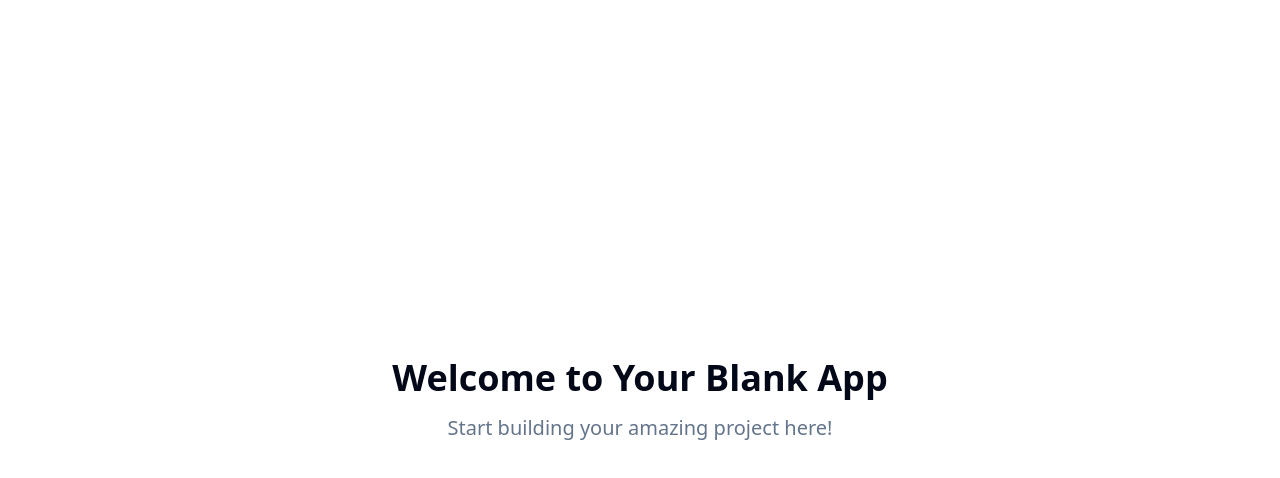
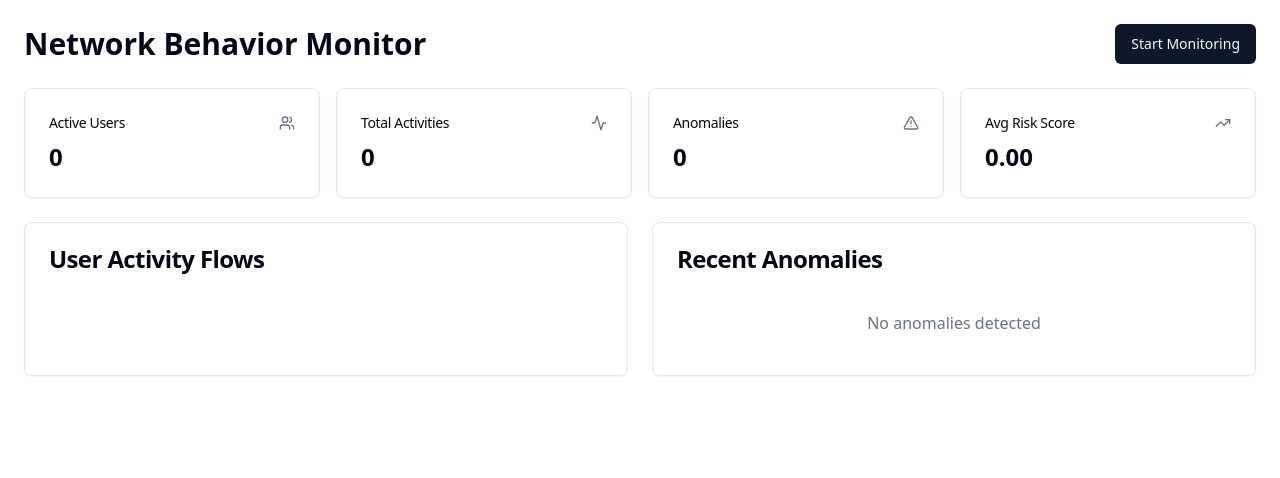
Before and after one commit to tongluocq/dynamic-keyframe-oracle, a React (Vite) app: page / in a window 1280 px wide. Shown: the top 478 px of the page. Built offline with nearby package versions, Linux system fonts and the light colour scheme.

Commit message:
Refactor: Implement initial agile development loop
Implement a simplified version of the system for initial feedback and iterative development. Focus on core functionality and easy-to-implement features.

```diff
--- /dev/null
+++ b/src/components/NetworkMonitor.tsx
@@ -0,0 +1,257 @@
+
+import React, { useState, useEffect } from 'react';
+import { Card, CardContent, CardHeader, CardTitle } from '@/components/ui/card';
+import { Badge } from '@/components/ui/badge';
+import { Button } from '@/components/ui/button';
+import { AlertTriangle, Activity, Users, TrendingUp } from 'lucide-react';
+
+interface NetworkPacket {
+  timestamp: string;
+  src_ip: string;
+  dst_ip: string;
+  dst_port: number;
+  protocol: string;
+  size: number;
+}
+
+interface UserFlow {
+  user_ip: string;
+  services: string[];
+  activity_count: number;
+  last_seen: string;
+  risk_score: number;
+}
+
+interface Anomaly {
+  user_ip: string;
+  type: string;
+  description: string;
+  severity: 'low' | 'medium' | 'high';
+  timestamp: string;
+}
+
+const NetworkMonitor = () => {
+  const [userFlows, setUserFlows] = useState<UserFlow[]>([]);
+  const [anomalies, setAnomalies] = useState<Anomaly[]>([]);
+  const [isMonitoring, setIsMonitoring] = useState(false);
+
+  // Simulate network data for demo
+  useEffect(() => {
+    if (isMonitoring) {
+      const interval = setInterval(() => {
+        // Simulate new network activity
+        const newFlow = generateSimulatedFlow();
+        const newAnomaly = checkForSimpleAnomalies(newFlow);
+
+        setUserFlows(prev => updateUserFlows(prev, newFlow));
+        if (newAnomaly) {
+          setAnomalies(prev => [newAnomaly, ...prev].slice(0, 10));
+        }
+      }, 2000);
+
+      return () => clearInterval(interval);
+    }
+  }, [isMonitoring]);
+
+  const generateSimulatedFlow = (): UserFlow => {
+    const users = ['192.168.1.100', '192.168.1.101', '192.168.1.102'];
+    const services = ['web_https', 'email', 'dns', 'ssh', 'ftp'];
+
+    return {
+      user_ip: users[Math.floor(Math.random() * users.length)],
+      services: [services[Math.floor(Math.random() * services.length)]],
+      activity_count: Math.floor(Math.random() * 50) + 1,
+      last_seen: new Date().toISOString(),
+      risk_score: Math.random()
+    };
+  };
+
+  const updateUserFlows = (prev: UserFlow[], newFlow: UserFlow): UserFlow[] => {
+    const existingIndex = prev.findIndex(f => f.user_ip === newFlow.user_ip);
+
+    if (existingIndex >= 0) {
+      const updated = [...prev];
+      updated[existingIndex] = {
+        ...updated[existingIndex],
+        services: [...new Set([...updated[existingIndex].services, ...newFlow.services])],
+        activity_count: updated[existingIndex].activity_count + newFlow.activity_count,
+        last_seen: newFlow.last_seen,
+        risk_score: (updated[existingIndex].risk_score + newFlow.risk_score) / 2
+      };
+      return updated;
+    } else {
+      return [...prev, newFlow].slice(0, 20);
+    }
+  };
+
+  const checkForSimpleAnomalies = (flow: UserFlow): Anomaly | null => {
+    // Simple anomaly detection rules
+    if (flow.risk_score > 0.8) {
+      return {
+        user_ip: flow.user_ip,
+        type: 'high_risk_activity',
+        description: `Unusual activity pattern detected`,
+        severity: 'high',
+        timestamp: new Date().toISOString()
+      };
+    }
+
+    if (flow.activity_count > 40) {
+      return {
+        user_ip: flow.user_ip,
+        type: 'high_volume',
+        description: `Unusually high network activity (${flow.activity_count} connections)`,
+        severity: 'medium',
+        timestamp: new Date().toISOString()
+      };
+    }
+
+    return null;
+  };
+
+  const getSeverityColor = (severity: string) => {
+    switch (severity) {
+      case 'high': return 'destructive';
+      case 'medium': return 'secondary';
+      case 'low': return 'outline';
+      default: return 'outline';
+    }
+  };
+
+  return (
+    <div className="p-6 space-y-6">
+      <div className="flex justify-between items-center">
+        <h1 className="text-3xl font-bold">Network Behavior Monitor</h1>
+        <Button
+          onClick={() => setIsMonitoring(!isMonitoring)}
+          variant={isMonitoring ? "destructive" : "default"}
+        >
+          {isMonitoring ? "Stop Monitoring" : "Start Monitoring"}
+        </Button>
+      </div>
+
+      {/* Stats Overview */}
+      <div className="grid grid-cols-1 md:grid-cols-4 gap-4">
+        <Card>
+          <CardHeader className="flex flex-row items-center justify-between space-y-0 pb-2">
+            <CardTitle className="text-sm font-medium">Active Users</CardTitle>
+            <Users className="h-4 w-4 text-muted-foreground" />
+          </CardHeader>
+          <CardContent>
+            <div className="text-2xl font-bold">{userFlows.length}</div>
+          </CardContent>
+        </Card>
+
+        <Card>
+          <CardHeader className="flex flex-row items-center justify-between space-y-0 pb-2">
+            <CardTitle className="text-sm font-medium">Total Activities</CardTitle>
+            <Activity className="h-4 w-4 text-muted-foreground" />
+          </CardHeader>
+          <CardContent>
+            <div className="text-2xl font-bold">
+              {userFlows.reduce((sum, flow) => sum + flow.activity_count, 0)}
+            </div>
+          </CardContent>
+        </Card>
+
+        <Card>
+          <CardHeader className="flex flex-row items-center justify-between space-y-0 pb-2">
+            <CardTitle className="text-sm font-medium">Anomalies</CardTitle>
+            <AlertTriangle className="h-4 w-4 text-muted-foreground" />
+          </CardHeader>
+          <CardContent>
+            <div className="text-2xl font-bold">{anomalies.length}</div>
+          </CardContent>
+        </Card>
+
+        <Card>
+          <CardHeader className="flex flex-row items-center justify-between space-y-0 pb-2">
+            <CardTitle className="text-sm font-medium">Avg Risk Score</CardTitle>
+            <TrendingUp className="h-4 w-4 text-muted-foreground" />
+          </CardHeader>
+          <CardContent>
+            <div className="text-2xl font-bold">
+              {userFlows.length > 0
+                ? (userFlows.reduce((sum, flow) => sum + flow.risk_score, 0) / userFlows.length).toFixed(2)
+                : '0.00'
+              }
+            </div>
+          </CardContent>
+        </Card>
+      </div>
+
+      <div className="grid grid-cols-1 lg:grid-cols-2 gap-6">
+        {/* User Activity */}
+        <Card>
+          <CardHeader>
+            <CardTitle>User Activity Flows</CardTitle>
+          </CardHeader>
+          <CardContent>
+            <div className="space-y-3">
+              {userFlows.slice(0, 10).map((flow, index) => (
+                <div key={flow.user_ip} className="flex items-center justify-between p-3 border rounded">
+                  <div>
+                    <div className="font-medium">{flow.user_ip}</div>
+                    <div className="text-sm text-muted-foreground">
+                      Services: {flow.services.join(', ')}
+                    </div>
+                    <div className="text-xs text-muted-foreground">
+                      Activity: {flow.activity_count} | Last seen: {new Date(flow.last_seen).toLocaleTimeString()}
+                    </div>
+                  </div>
+                  <div className="text-right">
+                    <Badge variant={flow.risk_score > 0.7 ? 'destructive' : flow.risk_score > 0.4 ? 'secondary' : 'outline'}>
+                      Risk: {(flow.risk_score * 100).toFixed(0)}%
+                    </Badge>
+                  </div>
+                </div>
+              ))}
+            </div>
+          </CardContent>
+        </Card>
+
+        {/* Anomalies */}
+        <Card>
+          <CardHeader>
+            <CardTitle>Recent Anomalies</CardTitle>
+          </CardHeader>
+          <CardContent>
+            <div className="space-y-3">
+              {anomalies.length === 0 ? (
+                <div className="text-center text-muted-foreground py-4">
+                  No anomalies detected
+                </div>
+              ) : (
+                anomalies.map((anomaly, index) => (
+                  <div key={index} className="flex items-start space-x-3 p-3 border rounded">
+                    <AlertTriangle className={`h-4 w-4 mt-1 ${
+                      anomaly.severity === 'high' ? 'text-red-500' :
+                      anomaly.severity === 'medium' ? 'text-yellow-500' :
+                      'text-blue-500'
+                    }`} />
+                    <div className="flex-1">
+                      <div className="flex items-center justify-between">
+                        <div className="font-medium">{anomaly.user_ip}</div>
+                        <Badge variant={getSeverityColor(anomaly.severity) as any}>
+                          {anomaly.severity}
+                        </Badge>
+                      </div>
+                      <div className="text-sm text-muted-foreground">
+                        {anomaly.description}
+                      </div>
+                      <div className="text-xs text-muted-foreground">
+                        {new Date(anomaly.timestamp).toLocaleString()}
+                      </div>
+                    </div>
+                  </div>
+                ))
+              )}
+            </div>
+          </CardContent>
+        </Card>
+      </div>
+    </div>
+  );
+};
+
+export default NetworkMonitor;
--- a/src/pages/Index.tsx
+++ b/src/pages/Index.tsx
@@ -1,14 +1,8 @@
-// Update this page (the content is just a fallback if you fail to update the page)
+
+import NetworkMonitor from "@/components/NetworkMonitor";
 
 const Index = () => {
-  return (
-    <div className="min-h-screen flex items-center justify-center bg-background">
-      <div className="text-center">
-        <h1 className="text-4xl font-bold mb-4">Welcome to Your Blank App</h1>
-        <p className="text-xl text-muted-foreground">Start building your amazing project here!</p>
-      </div>
-    </div>
-  );
+  return <NetworkMonitor />;
 };
 
 export default Index;
```
